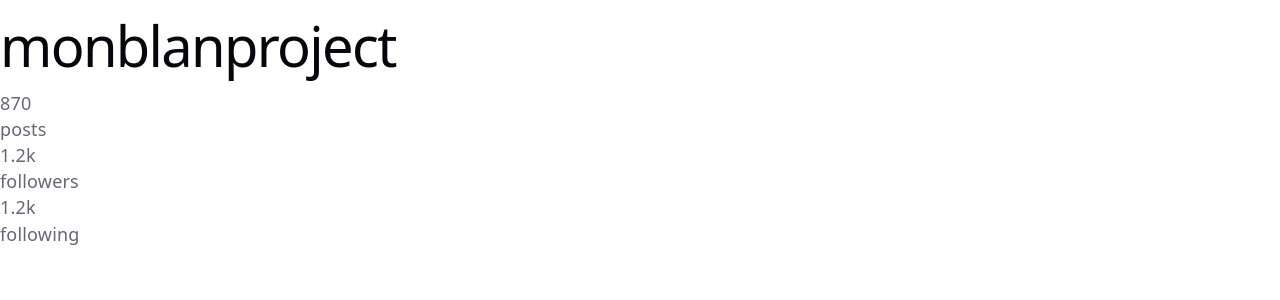
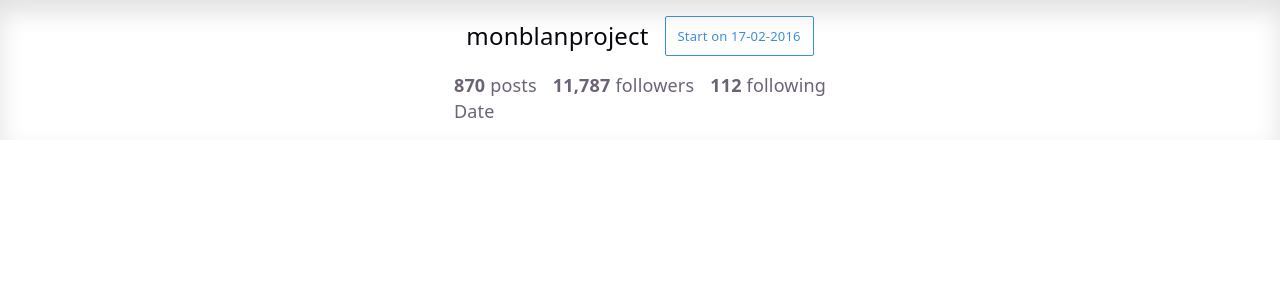
Before and after one commit to Fronik123/webspark, a React (Vite) app: page / in a window 1280 px wide. Shown: the top 300 px of the page. Built offline with nearby package versions, Linux system fonts and the light colour scheme.

Commit message:
Refactor App structure and styles; update ProfileHeader component with dynamic data and new styles. Added additional posts to data.

```diff
--- a/src/App.css
+++ b/src/App.css
@@ -6,7 +6,6 @@
   background: var(--accent-bg);
   border: 2px solid transparent;
   transition: border-color 0.3s;
-  margin-bottom: 24px;
 
   &:hover {
     border-color: var(--accent-border);
@@ -84,7 +83,6 @@
   }
 
   .icon {
-    margin-bottom: 16px;
     width: 22px;
     height: 22px;
   }
@@ -109,8 +107,6 @@
   padding: 0;
   display: flex;
   gap: 8px;
-  margin: 32px 0 0;
-
   .logo {
     height: 18px;
   }
@@ -137,7 +133,6 @@
   }
 
   @media (max-width: 1024px) {
-    margin-top: 20px;
     flex-wrap: wrap;
     justify-content: center;
 
@@ -167,7 +162,7 @@
 
   &::before,
   &::after {
-    content: '';
+    content: "";
     position: absolute;
     top: -4.5px;
     border: 5px solid transparent;
--- a/src/App.jsx
+++ b/src/App.jsx
@@ -3,9 +3,9 @@ import ProfileHeader from "./components/profileHeader/ProfileHeader";
 
 function App() {
   return (
-    <>
+    <div className="page">
       <ProfileHeader />
-    </>
+    </div>
   );
 }
 
--- a/src/components/profileHeader/ProfileHeader.jsx
+++ b/src/components/profileHeader/ProfileHeader.jsx
@@ -1,28 +1,34 @@
+import { profile } from "../../data/profile";
+import styles from "./ProfileHeader.module.css";
+
 export default function ProfileHeader() {
+  const { username, startDate, stats } = profile;
   return (
-    <header>
-      <h1>monblanproject</h1>
+    <header className={styles.header}>
+      <div className={styles.headerContent}>
+        <div className={styles.top}>
+          <h1 className={styles.username}>{username}</h1>
+          <div className={styles.startDate}>
+            <p>Start on {startDate}</p>
+          </div>
+        </div>
 
-      <div></div>
+        <div className={styles.stats}>
+          <div>
+            <strong>{stats.posts}</strong> posts
+          </div>
+          <div>
+            <strong>{stats.followers.toLocaleString()}</strong> followers
+          </div>
+          <div>
+            <strong>{stats.following}</strong> following
+          </div>
+        </div>
 
-      <div>
-        <p>870</p>
-        <p>posts</p>
+        <div>
+          <p>Date</p>
+        </div>
       </div>
-
-      <div>
-        <p>1.2k</p>
-        <p>followers</p>
-      </div>
-
-      <div>
-        <p>1.2k</p>
-        <p>following</p>
-      </div>
-
-      <div></div>
-
-      <div></div>
     </header>
   );
 }
--- a/src/components/profileHeader/ProfileHeader.module.css
+++ b/src/components/profileHeader/ProfileHeader.module.css
@@ -0,0 +1,49 @@
+.header {
+  display: flex;
+  justify-content: center;
+  box-shadow: 0px 4px 24px 0px #0000001f;
+  box-shadow: 0px 12px 24px 0px #0000001f inset;
+}
+
+.headerContent {
+  padding: 16px;
+  display: flex;
+  flex-direction: column;
+  max-width: 100%;
+}
+
+.top {
+  display: flex;
+  justify-content: center;
+  align-items: center;
+  gap: 16px;
+  margin-bottom: 16px;
+}
+
+.username {
+  font-size: 24px;
+  font-weight: 500;
+  letter-spacing: -1%;
+}
+
+.startBtn {
+  background-color: #000;
+  color: #fff;
+  padding: 10px 20px;
+  border-radius: 5px;
+}
+
+.stats {
+  display: flex;
+
+  gap: 16px;
+}
+
+.startDate {
+  border: 1px solid #3d8eda;
+  padding: 6px 12px;
+  color: #3d8eda;
+  font-size: 13px;
+  font-weight: 400;
+  border-radius: 2px;
+}
--- /dev/null
+++ b/src/data/profile.js
@@ -0,0 +1,9 @@
+export const profile = {
+  username: "monblanproject",
+  startDate: "17-02-2016",
+  stats: {
+    posts: 870,
+    followers: 11787,
+    following: 112,
+  },
+};
--- a/src/index.css
+++ b/src/index.css
@@ -17,7 +17,6 @@
 
   font: 18px/145% var(--sans);
   letter-spacing: 0.18px;
-  color-scheme: light dark;
   color: var(--text);
   font-synthesis: none;
   text-rendering: optimizeLegibility;
@@ -26,26 +25,6 @@
 
   @media (max-width: 1024px) {
     font-size: 16px;
-  }
-}
-
-@media (prefers-color-scheme: dark) {
-  :root {
-    --text: #9ca3af;
-    --text-h: #f3f4f6;
-    --bg: #16171d;
-    --border: #2e303a;
-    --code-bg: #1f2028;
-    --accent: #c084fc;
-    --accent-bg: rgba(192, 132, 252, 0.15);
-    --accent-border: rgba(192, 132, 252, 0.5);
-    --social-bg: rgba(47, 48, 58, 0.5);
-    --shadow:
-      rgba(0, 0, 0, 0.4) 0 10px 15px -3px, rgba(0, 0, 0, 0.25) 0 4px 6px -2px;
-  }
-
-  #social .button-icon {
-    filter: invert(1) brightness(2);
   }
 }
 
@@ -61,25 +40,16 @@ body {
 
 h1,
 h2 {
+  margin: 0;
   font-family: var(--heading);
   font-weight: 500;
   color: var(--text-h);
 }
 
-h1 {
-  font-size: 56px;
-  letter-spacing: -1.68px;
-  margin: 32px 0;
-  @media (max-width: 1024px) {
-    font-size: 36px;
-    margin: 20px 0;
-  }
-}
 h2 {
   font-size: 24px;
   line-height: 118%;
   letter-spacing: -0.24px;
-  margin: 0 0 8px;
   @media (max-width: 1024px) {
     font-size: 20px;
   }
@@ -87,3 +57,8 @@ h2 {
 p {
   margin: 0;
 }
+
+.page {
+  margin: 0 auto;
+  min-height: 100vh;
+}
```
Also changed, not shown: src/data/posts.js (+30 -0 lines).
